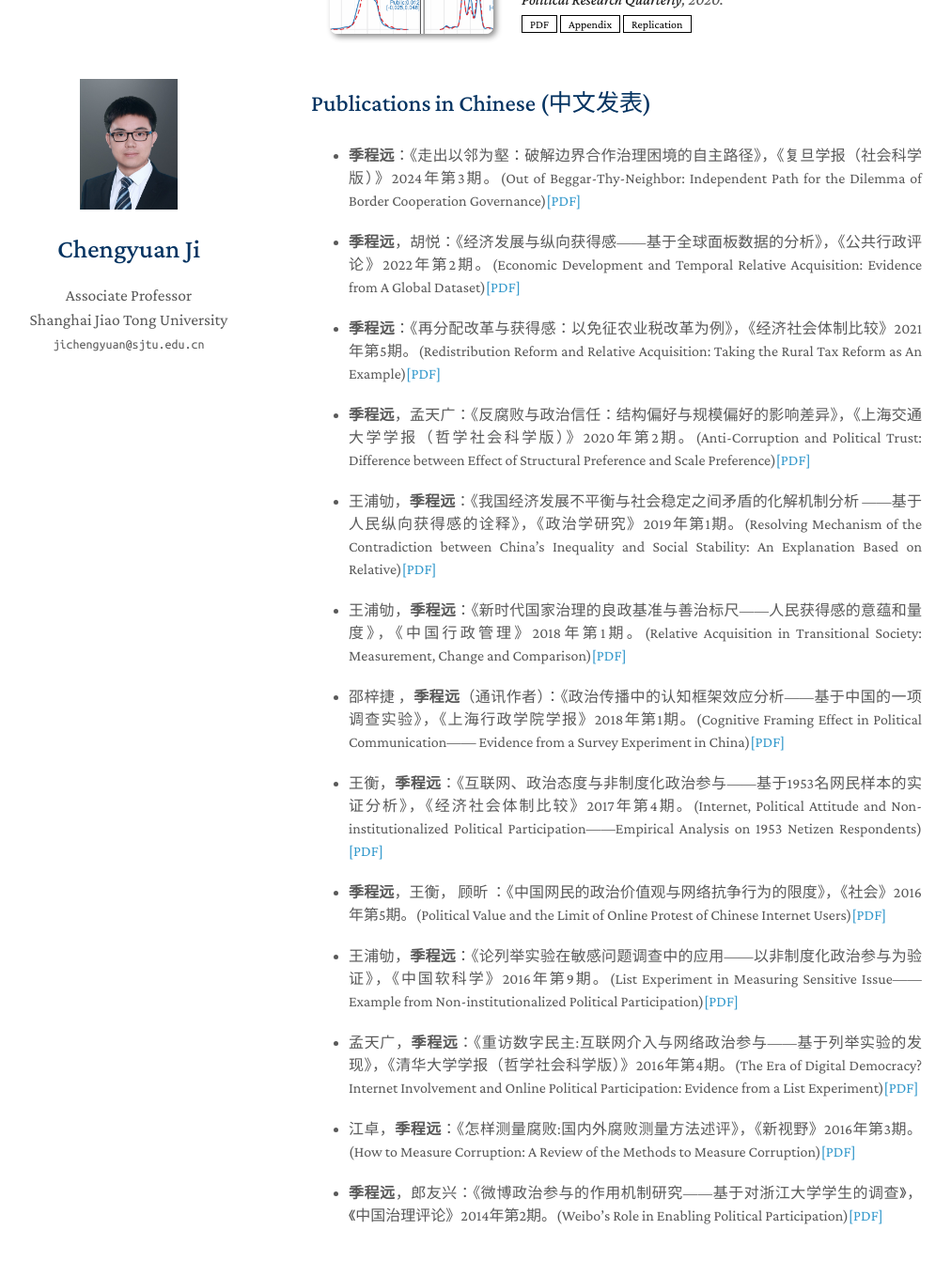
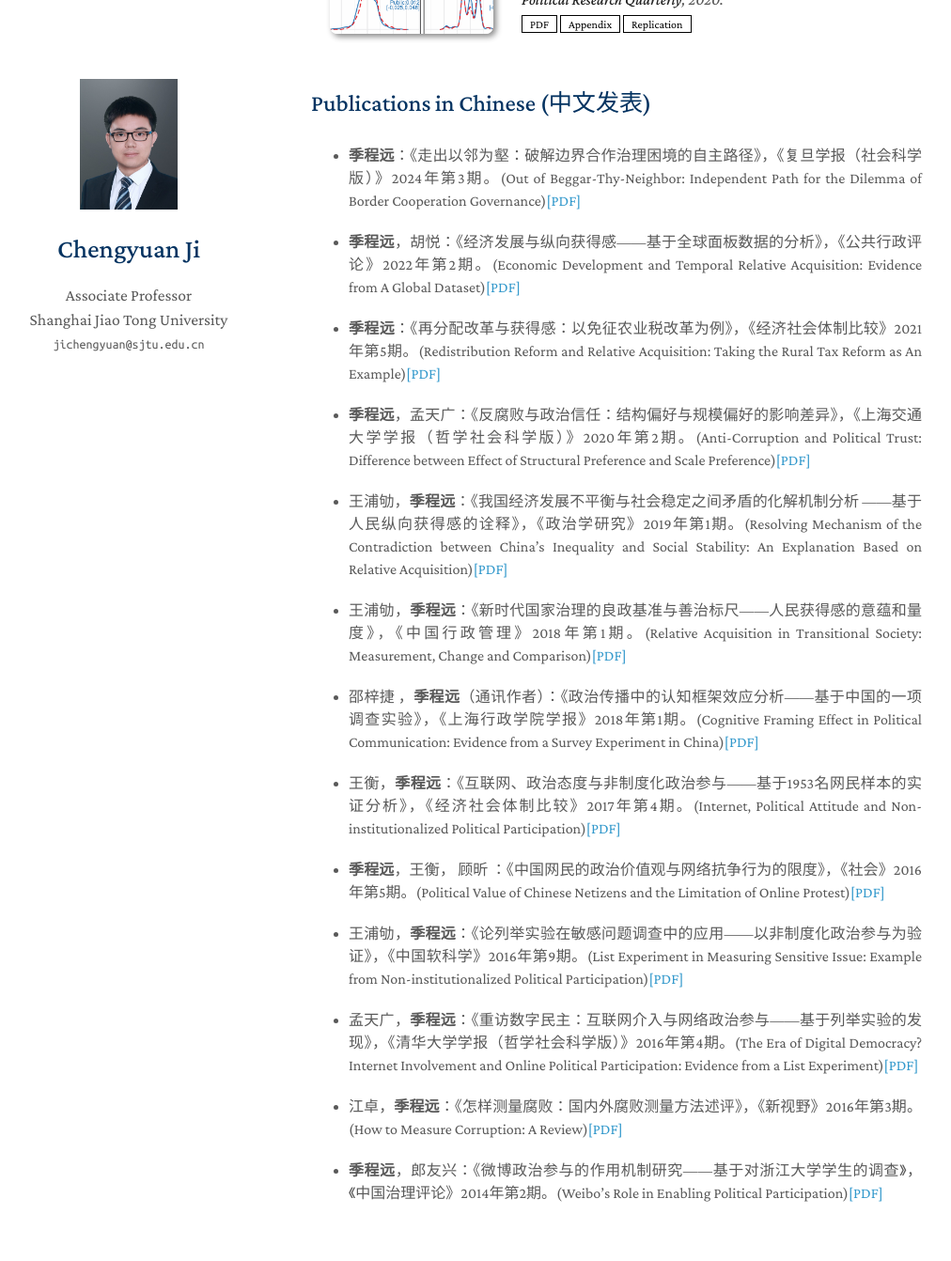
Before and after one commit to chengyuanji/website, a Jekyll site: the page built from index.md, in a window 1280 px wide and 1400 px high, scrolled down 1182 px. Shown: the top 1342 px of the window at 94% size, without its empty margins (139-1151 px from the left). Built offline with Jekyll 4.4.1, drawn with Linux system fonts in a browser that asks for light colours; a style sheet for code colours, icons or effects is not loaded; our own code applies the rules of GitHub Pages for plain Markdown files.

Commit message:
Update publications_cn.md

```diff
--- a/_includes/publications_cn.md
+++ b/_includes/publications_cn.md
@@ -2,18 +2,18 @@
 
 <ul style="line-height: 1.5; text-align:justify; margin: 30px 0 20px 0;display: flex; flex-direction: column; gap: 20px;">
 
-  <li><autocolor><b>季程远</b>：《走出以邻为壑：破解边界合作治理困境的自主路径》，《复旦学报（社会科学版）》2024年第3期。(Out of Beggar-Thy-Neighbor: Independent Path for the Dilemma of Border Cooperation Governance)</autocolor><a href="https://chengyuanji.wordpress.com/wp-content/uploads/2024/05/e8b5b0e587bae4bba5e982bbe4b8bae5a391efbc9ae7a0b4e8a7a3e8beb9e7958ce59088e4bd9ce6b2bbe79086e59bb0e5a283e79a84e887aae4b8bbe8b7afe5be84_e5ada3e7a88be8bf9c.pdf">[PDF]</a></li>
+  <li><autocolor><b>季程远</b>：《走出以邻为壑：破解边界合作治理困境的自主路径》，《复旦学报（社会科学版）》2024年第3期。(Out of Beggar-Thy-Neighbor: Independent Path for the Dilemma of Border Cooperation Governance)</autocolor><a href="./assets/files/季程远-2024-以邻为壑-复旦学报.pdf">[PDF]</a></li>
   <li><autocolor><b>季程远</b>，胡悦：《经济发展与纵向获得感——基于全球面板数据的分析》，《公共行政评论》2022年第2期。(Economic Development and Temporal Relative Acquisition: Evidence from A Global Dataset)</autocolor><a href="./assets/files/季程远-胡悦-2022-经济发展与纵向获得感-公共行政评论.pdf">[PDF]</a></li>
   <li><autocolor><b>季程远</b>：《再分配改革与获得感：以免征农业税改革为例》，《经济社会体制比较》2021年第5期。(Redistribution Reform and Relative Acquisition: Taking the Rural Tax Reform as An Example)</autocolor><a href="./assets/files/季程远-2021-再分配与获得感-农业税改革-经济社会体制比较.pdf">[PDF]</a></li>
   <li><autocolor><b>季程远</b>，孟天广：《反腐败与政治信任：结构偏好与规模偏好的影响差异》，《上海交通大学学报（哲学社会科学版）》2020年第2期。(Anti-Corruption and Political Trust: Difference between Effect of Structural Preference and Scale Preference)</autocolor><a href="./assets/files/季程远-孟天广-2020-反腐败与政治信任-上海交通大学学报.pdf">[PDF]</a></li>
-  <li><autocolor>王浦劬，<b>季程远</b>：《我国经济发展不平衡与社会稳定之间矛盾的化解机制分析 ——基于人民纵向获得感的诠释》，《政治学研究》2019年第1期。(Resolving Mechanism of the Contradiction between China’s Inequality and Social Stability: An Explanation Based on Relative)</autocolor><a href="./assets/files/王浦劬-季程远-2019-获得感与社会稳定-政治学研究.pdf">[PDF]</a></li>
+  <li><autocolor>王浦劬，<b>季程远</b>：《我国经济发展不平衡与社会稳定之间矛盾的化解机制分析 ——基于人民纵向获得感的诠释》，《政治学研究》2019年第1期。(Resolving Mechanism of the Contradiction between China’s Inequality and Social Stability: An Explanation Based on Relative Acquisition)</autocolor><a href="./assets/files/王浦劬-季程远-2019-获得感与社会稳定-政治学研究.pdf">[PDF]</a></li>
   <li><autocolor>王浦劬，<b>季程远</b>：《新时代国家治理的良政基准与善治标尺——人民获得感的意蕴和量度》，《中国行政管理》2018年第1期。(Relative Acquisition in Transitional Society: Measurement, Change and Comparison)</autocolor><a href="./assets/files/王浦劬-季程远-2018-获得感-良政基准与善治标尺-中国行政管理.pdf">[PDF]</a></li>
-  <li><autocolor>邵梓捷 ，<b>季程远</b>（通讯作者）：《政治传播中的认知框架效应分析——基于中国的一项调查实验》，《上海行政学院学报》2018年第1期。(Cognitive Framing Effect in Political Communication—— Evidence from a Survey Experiment in China)</autocolor><a href="./assets/files/邵梓捷-季程远-2018-渠道框架-情感框架-调查实验-上海行政学院学报.pdf">[PDF]</a></li>
-  <li><autocolor>王衡，<b>季程远</b>：《互联网、政治态度与非制度化政治参与——基于1953名网民样本的实证分析》，《经济社会体制比较》2017年第4期。(Internet, Political Attitude and Non-institutionalized Political Participation——Empirical Analysis on 1953 Netizen Respondents)</autocolor><a href="./assets/files/王衡-季程远-2017-互联网-政治态度-非制度参与-经济社会体制比较.pdf">[PDF]</a></li>
-  <li><autocolor><b>季程远</b>，王衡， 顾昕 ：《中国网民的政治价值观与网络抗争行为的限度》，《社会》2016年第5期。(Political Value and the Limit of Online Protest of Chinese Internet Users)</autocolor><a href="./assets/files/季程远等-2016-政治价值观-网络抗争行为-社会.pdf">[PDF]</a></li>
-  <li><autocolor>王浦劬，<b>季程远</b>：《论列举实验在敏感问题调查中的应用——以非制度化政治参与为验证》，《中国软科学》2016年第9期。(List Experiment in Measuring Sensitive Issue——Example from Non-institutionalized Political Participation)</autocolor><a href="./assets/files/王浦劬-季程远-2016-列举实验-中国软科学.pdf">[PDF]</a></li>
-  <li><autocolor>孟天广，<b>季程远</b>：《重访数字民主:互联网介入与网络政治参与——基于列举实验的发现》，《清华大学学报（哲学社会科学版）》2016年第4期。(The Era of Digital Democracy? Internet Involvement and Online Political Participation: Evidence from a List Experiment)</autocolor><a href="./assets/files/孟天广-季程远-2016-互联网介入与网络政治参与-列举实验-清华大学学报.pdf">[PDF]</a></li>
-  <li><autocolor>江卓，<b>季程远</b>：《怎样测量腐败:国内外腐败测量方法述评》，《新视野》2016年第3期。(How to Measure Corruption: A Review of the Methods to Measure Corruption)</autocolor><a href="./assets/files/季程远-2016-测量腐败-新视野.pdf">[PDF]</a></li>
+  <li><autocolor>邵梓捷 ，<b>季程远</b>（通讯作者）：《政治传播中的认知框架效应分析——基于中国的一项调查实验》，《上海行政学院学报》2018年第1期。(Cognitive Framing Effect in Political Communication:  Evidence from a Survey Experiment in China)</autocolor><a href="./assets/files/邵梓捷-季程远-2018-渠道框架-情感框架-调查实验-上海行政学院学报.pdf">[PDF]</a></li>
+  <li><autocolor>王衡，<b>季程远</b>：《互联网、政治态度与非制度化政治参与——基于1953名网民样本的实证分析》，《经济社会体制比较》2017年第4期。(Internet, Political Attitude and Non-institutionalized Political Participation)</autocolor><a href="./assets/files/王衡-季程远-2017-互联网-政治态度-非制度参与-经济社会体制比较.pdf">[PDF]</a></li>
+  <li><autocolor><b>季程远</b>，王衡， 顾昕 ：《中国网民的政治价值观与网络抗争行为的限度》，《社会》2016年第5期。(Political Value of Chinese Netizens and the Limitation of Online Protest)</autocolor><a href="./assets/files/季程远等-2016-政治价值观-网络抗争行为-社会.pdf">[PDF]</a></li>
+  <li><autocolor>王浦劬，<b>季程远</b>：《论列举实验在敏感问题调查中的应用——以非制度化政治参与为验证》，《中国软科学》2016年第9期。(List Experiment in Measuring Sensitive Issue: Example from Non-institutionalized Political Participation)</autocolor><a href="./assets/files/王浦劬-季程远-2016-列举实验-中国软科学.pdf">[PDF]</a></li>
+  <li><autocolor>孟天广，<b>季程远</b>：《重访数字民主：互联网介入与网络政治参与——基于列举实验的发现》，《清华大学学报（哲学社会科学版）》2016年第4期。(The Era of Digital Democracy? Internet Involvement and Online Political Participation: Evidence from a List Experiment)</autocolor><a href="./assets/files/孟天广-季程远-2016-互联网介入与网络政治参与-列举实验-清华大学学报.pdf">[PDF]</a></li>
+  <li><autocolor>江卓，<b>季程远</b>：《怎样测量腐败：国内外腐败测量方法述评》，《新视野》2016年第3期。(How to Measure Corruption: A Review)</autocolor><a href="./assets/files/季程远-2016-测量腐败-新视野.pdf">[PDF]</a></li>
   <li><autocolor><b>季程远</b>，郎友兴：《微博政治参与的作用机制研究——基于对浙江大学学生的调查》，《中国治理评论》2014年第2期。(Weibo’s Role in Enabling Political Participation)</autocolor><a href="./assets/files/季程远-郎友兴-2014-微博政治参与-浙江大学-中国治理评论.pdf">[PDF]</a></li>
 
 </ul>
```
